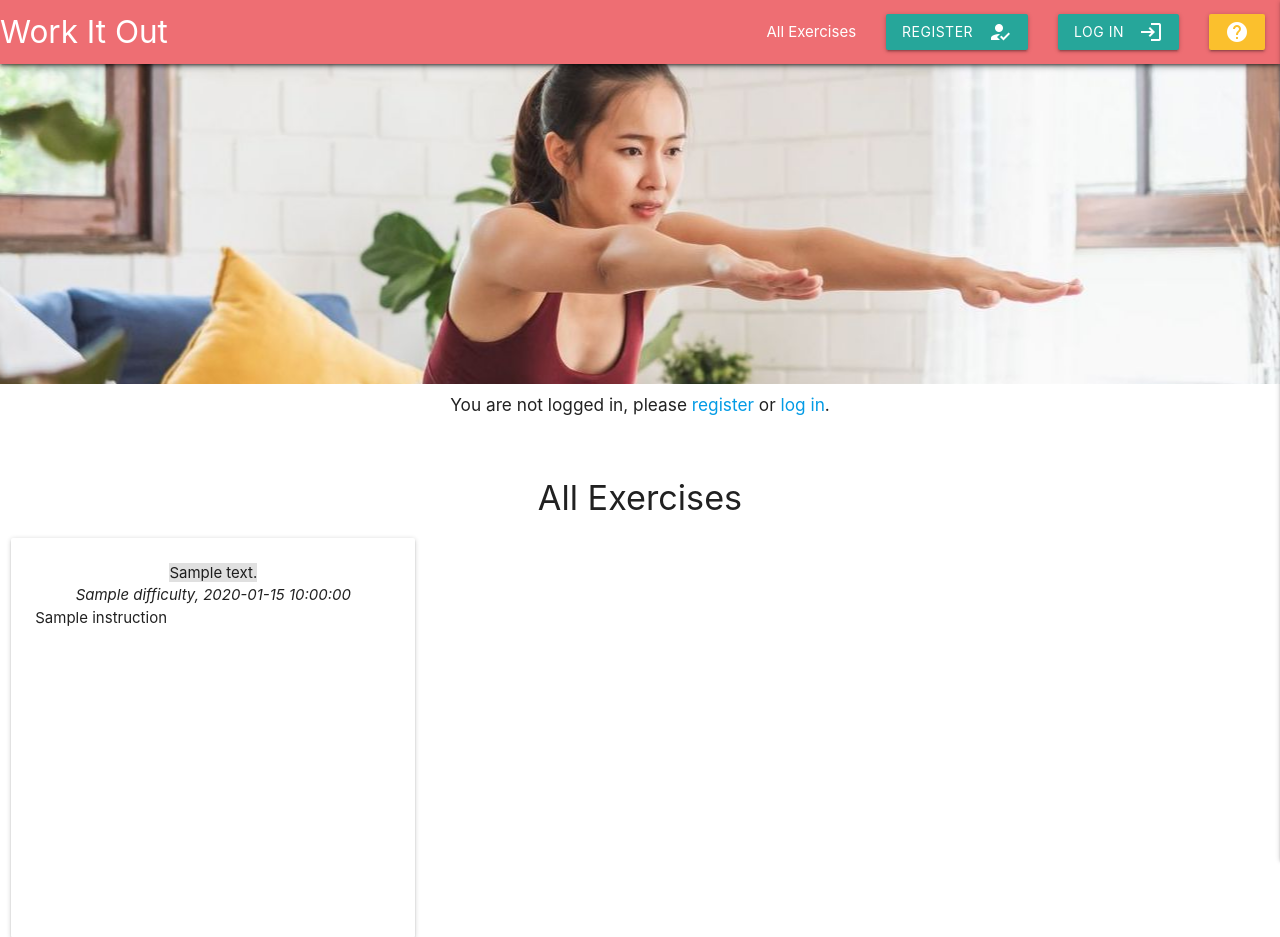
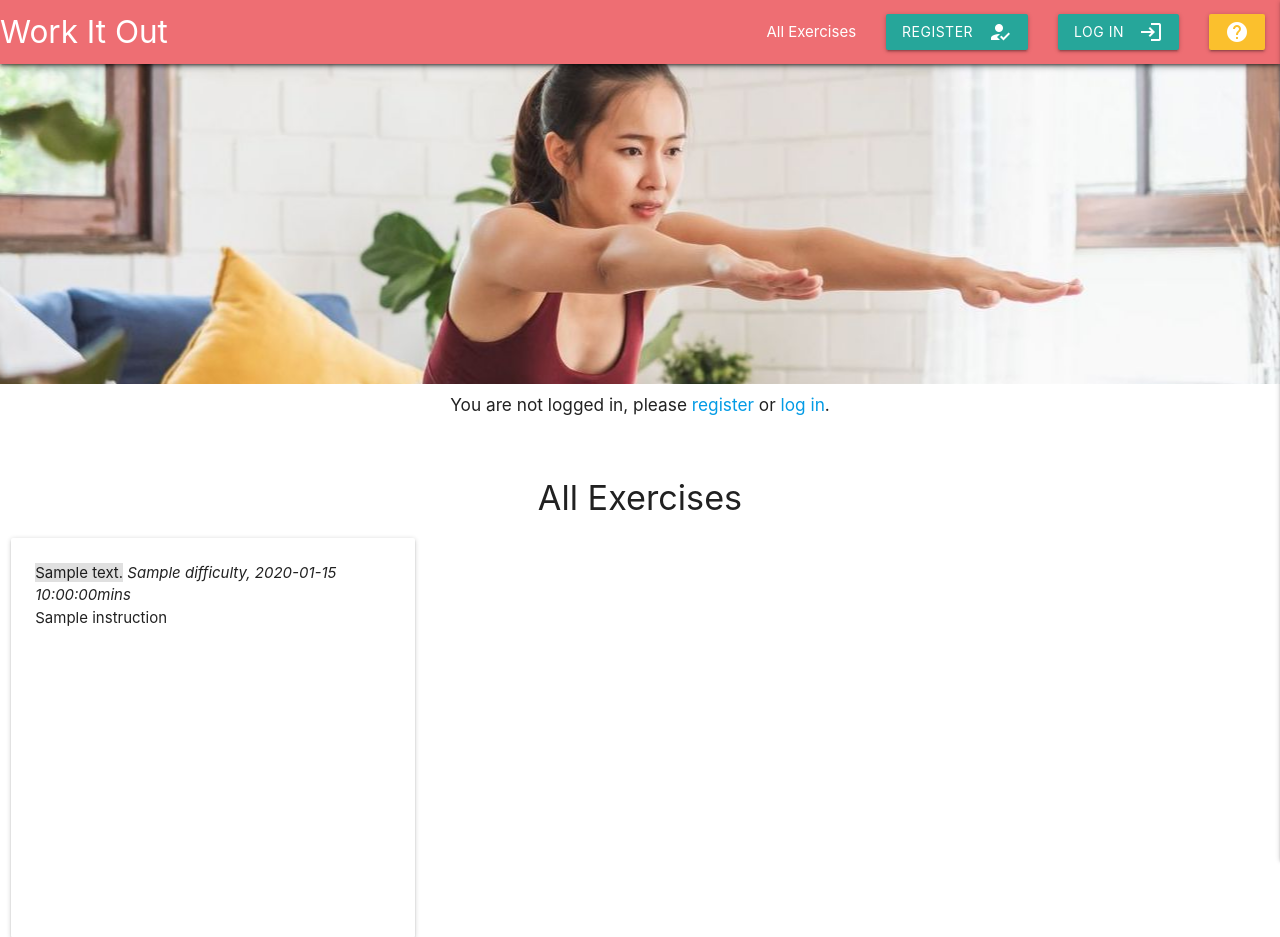
Before and after one commit to lornebb/Building-Block-Body, a Flask app: page / in a window 1280 px wide. Shown: the top 937 px of the page. Run offline with Flask 2, Linux system fonts and the light colour scheme; a database or web service that is not in the repository returns one stand-in record (values such as "Sample title"); some libraries are stand-ins or nearby versions.

Commit message:
fixed text overflow issues in exercise cards

```diff
--- a/templates/components/exercises.html
+++ b/templates/components/exercises.html
@@ -15,8 +15,8 @@
         </div>
         <!-- exercise instruction -->
         <div class="card-content">
-            <div class="center-align"><span class="grey lighten-2">{{ exercise.body_target }}</span></div>
-            <div class="center-align"><i>{{ exercise.difficulty }}, {{ exercise.est_time }}</i></div>
+            <span class="grey lighten-2">{{ exercise.body_target }}</span>
+            <i>{{ exercise.difficulty }}, {{ exercise.est_time }}mins</i>
             <p>{{ exercise.instruction }}</p>
         </div>
         <!-- add to workout button and edit and delete boxes -->
```
